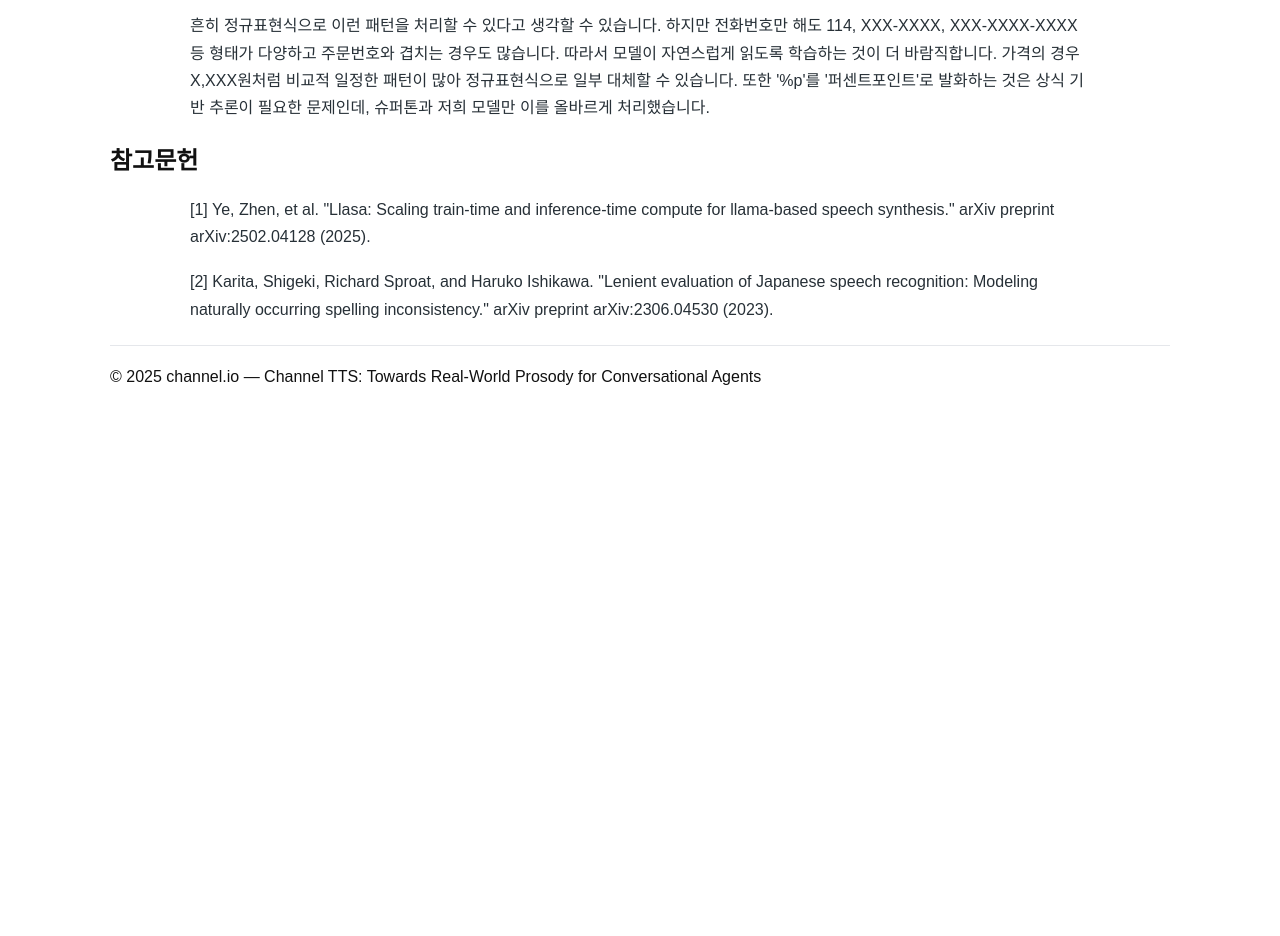
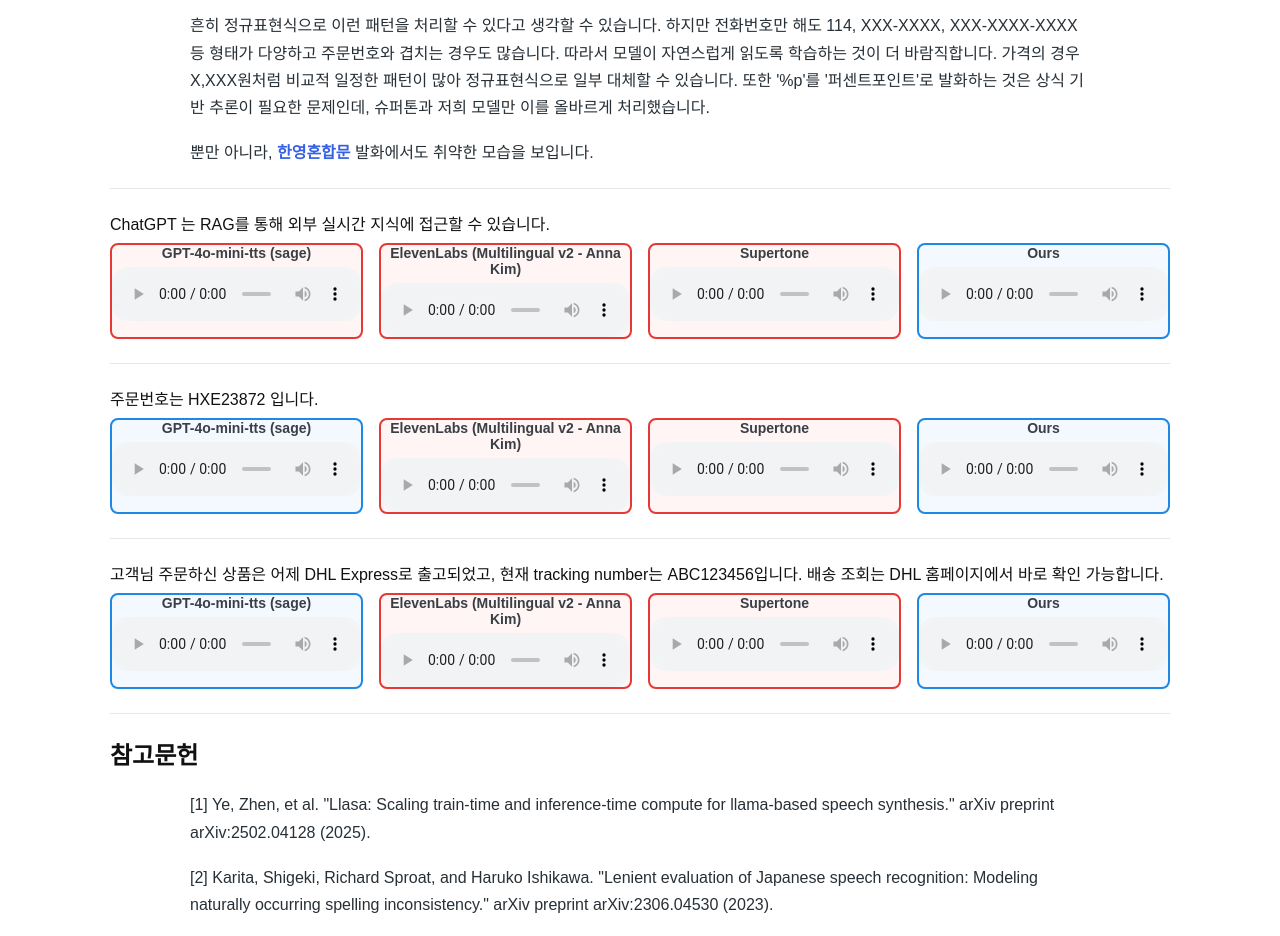
Before and after one commit to channel-io/ch-tts-research, a plain HTML site: page index.html in a window 1280 px wide. Shown: the part 2780-3716 px from the top of the page. Before the commit the page ends 3222 px from the top, so only its background shows below. Drawn offline with Linux system fonts and the light colour scheme.

Commit message:
Add voices

```diff
--- a/index.html
+++ b/index.html
@@ -332,7 +332,110 @@
           가격의 경우 X,XXX원처럼 비교적 일정한 패턴이 많아 정규표현식으로 일부 대체할 수 있습니다.
           또한 '%p'를 '퍼센트포인트'로 발화하는 것은 상식 기반 추론이 필요한 문제인데, 슈퍼톤과 저희 모델만 이를 올바르게 처리했습니다.
         </p>
+        <p>
+          뿐만 아니라, <strong>한영혼합문</strong> 발화에서도 취약한 모습을 보입니다.
+        </p>
       </div>
+
+    <div class="divider"></div>
+
+    <!-- Row 1 -->
+    <div class="utterance-block">
+      ChatGPT 는 RAG를 통해 외부 실시간 지식에 접근할 수 있습니다.
+      <div class="audios">
+        <div class="col wrong">
+          <div class="label">GPT-4o-mini-tts (sage)</div>
+          <audio controls preload="metadata">
+            <source src="static/audios/openai_8.wav" type="audio/wav" />
+          </audio>
+        </div>
+        <div class="col wrong">
+          <div class="label">ElevenLabs (Multilingual v2 - Anna Kim)</div>
+          <audio controls preload="metadata">
+            <source src="static/audios/ElevenLabs_2025-08-20T15_10_07_Anna Kim_pvc_sp86_s50_sb50_se47_b_m2.mp3" type="audio/mpeg" />
+          </audio>
+        </div>
+        <div class="col wrong">
+          <div class="label">Supertone</div>
+          <audio controls preload="metadata">
+            <source src="static/audios/supertone_8.wav" type="audio/wav" />
+          </audio>
+        </div>
+        <div class="col right">
+          <div class="label">Ours</div>
+          <audio controls preload="metadata">
+            <source src="static/audios/audio - 2025-08-21T001414.443.wav" type="audio/wav" />
+          </audio>
+        </div>
+      </div>
+    </div>
+    <div class="divider"></div>
+
+    <!-- Row 2 -->
+    <div class="utterance-block">
+      주문번호는 HXE23872 입니다.
+      <div class="audios">
+        <div class="col right">
+          <div class="label">GPT-4o-mini-tts (sage)</div>
+          <audio controls preload="metadata">
+            <source src="static/audios/openai_9.wav" type="audio/wav" />
+          </audio>
+        </div>
+        <div class="col wrong">
+          <div class="label">ElevenLabs (Multilingual v2 - Anna Kim)</div>
+          <audio controls preload="metadata">
+            <source src="static/audios/ElevenLabs_2025-08-20T15_17_06_Anna Kim_pvc_sp86_s50_sb50_se47_b_m2.mp3" type="audio/mpeg" />
+          </audio>
+        </div>
+        <div class="col wrong">
+          <div class="label">Supertone</div>
+          <audio controls preload="metadata">
+            <source src="static/audios/supertone_9.wav" type="audio/wav" />
+          </audio>
+        </div>
+        <div class="col right">
+          <div class="label">Ours</div>
+          <audio controls preload="metadata">
+            <source src="static/audios/audio - 2025-08-21T001807.186.wav" type="audio/wav" />
+          </audio>
+        </div>
+      </div>
+    </div>
+    <div class="divider"></div>
+
+    <!-- Row 3 -->
+    <div class="utterance-block">
+      고객님 주문하신 상품은 어제 DHL Express로 출고되었고, 현재 tracking number는 ABC123456입니다. 배송 조회는 DHL 홈페이지에서 바로 확인 가능합니다.
+      <div class="audios">
+        <div class="col right">
+          <div class="label">GPT-4o-mini-tts (sage)</div>
+          <audio controls preload="metadata">
+            <source src="static/audios/openai_10.wav" type="audio/wav" />
+          </audio>
+        </div>
+        <div class="col wrong">
+          <div class="label">ElevenLabs (Multilingual v2 - Anna Kim)</div>
+          <audio controls preload="metadata">
+            <source src="static/audios/ElevenLabs_2025-08-20T15_21_32_Anna Kim_pvc_sp86_s50_sb50_se47_b_m2.mp3" type="audio/mpeg" />
+          </audio>
+        </div>
+        <div class="col wrong">
+          <div class="label">Supertone</div>
+          <audio controls preload="metadata">
+            <source src="static/audios/supertone_10.wav" type="audio/wav" />
+          </audio>
+        </div>
+        <div class="col right">
+          <div class="label">Ours</div>
+          <audio controls preload="metadata">
+            <source src="static/audios/audio - 2025-08-21T002440.213.wav" type="audio/wav" />
+          </audio>
+        </div>
+      </div>
+    </div>
+    <div class="divider"></div>
+
+
 
     <!-- 참고문헌 -->
     <section id="references">
```
Also changed, not shown: 12 other files.
